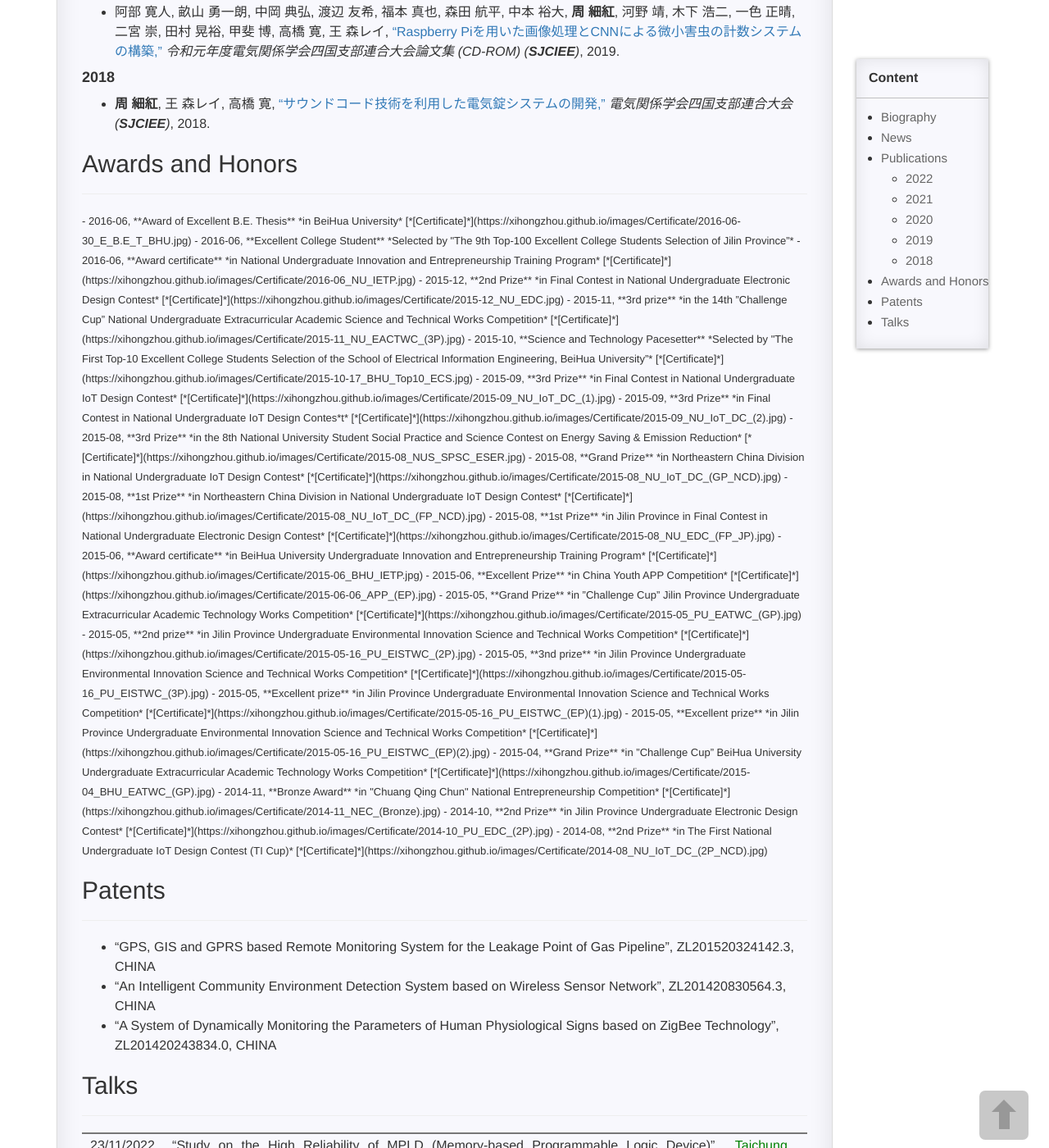
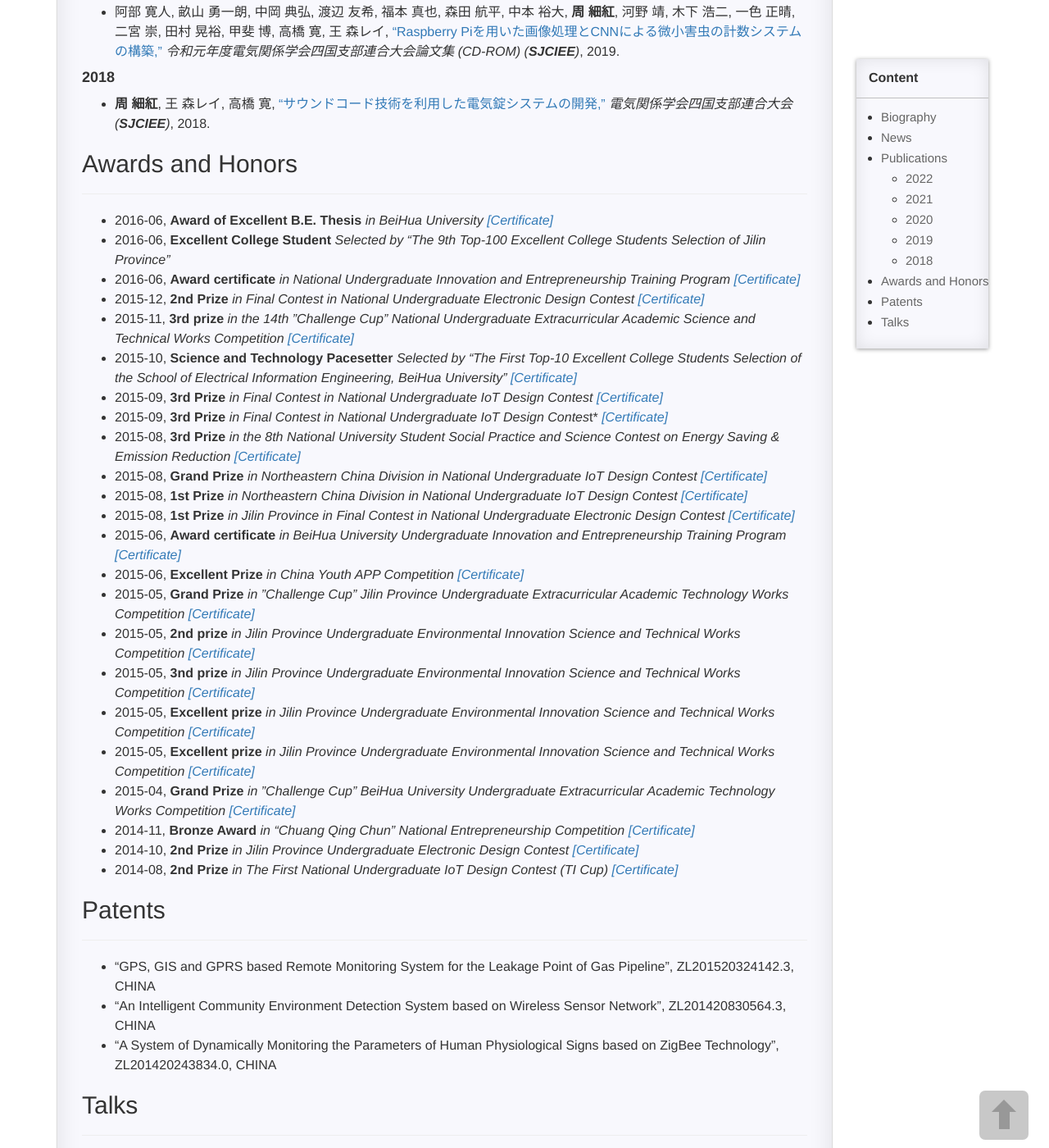
Before and after one commit to XihongZhou/xihongzhou.github.io, a Jekyll site: the page built from pages/1_homepage.md, in a window 1280 px wide and 1400 px high, scrolled down 1547 px. Shown: the whole window at 82% size. Built offline with Jekyll 4.4.1, drawn with Linux system fonts in a browser that asks for light colours; comment, search, counter and statistics services are not loaded.

Commit message:
Update 1_homepage.md

```diff
--- a/pages/1_homepage.md
+++ b/pages/1_homepage.md
@@ -85,7 +85,6 @@ permalink: /homepage/
 
 ---
 
-<font size="2.0">
 - 2016-06, **Award of Excellent B.E. Thesis** *in BeiHua University* [*[Certificate]*](https://xihongzhou.github.io/images/Certificate/2016-06-30_E_B.E_T_BHU.jpg)
 - 2016-06, **Excellent College Student** *Selected by "The 9th Top-100 Excellent College Students Selection of Jilin Province”*
 - 2016-06, **Award certificate** *in National Undergraduate Innovation and Entrepreneurship Training Program* [*[Certificate]*](https://xihongzhou.github.io/images/Certificate/2016-06_NU_IETP.jpg)
@@ -109,7 +108,6 @@ permalink: /homepage/
 - 2014-11, **Bronze Award** *in "Chuang Qing Chun" National Entrepreneurship Competition* [*[Certificate]*](https://xihongzhou.github.io/images/Certificate/2014-11_NEC_(Bronze).jpg)
 - 2014-10, **2nd Prize** *in Jilin Province Undergraduate Electronic Design Contest* [*[Certificate]*](https://xihongzhou.github.io/images/Certificate/2014-10_PU_EDC_(2P).jpg)
 - 2014-08, **2nd Prize** *in The First National Undergraduate IoT Design Contest (TI Cup)* [*[Certificate]*](https://xihongzhou.github.io/images/Certificate/2014-08_NU_IoT_DC_(2P_NCD).jpg)
-</font>
 
 ## Patents
 
```
